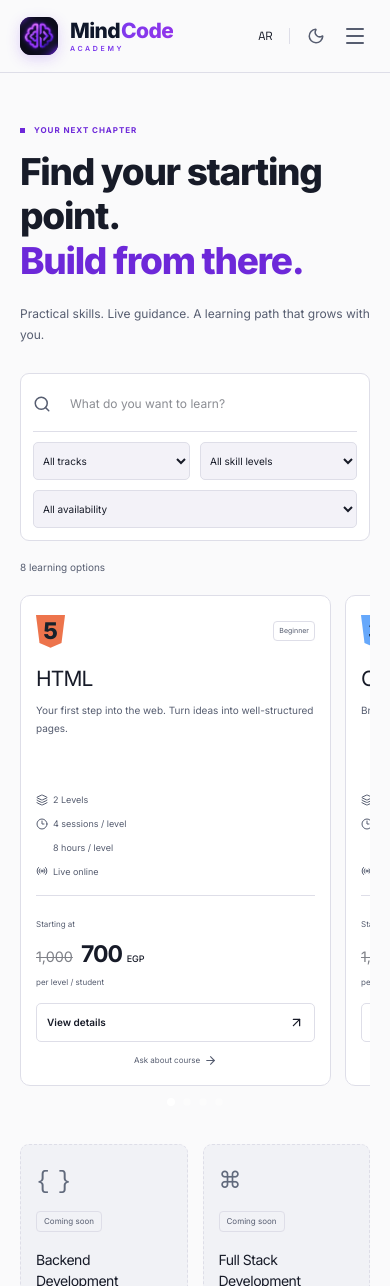
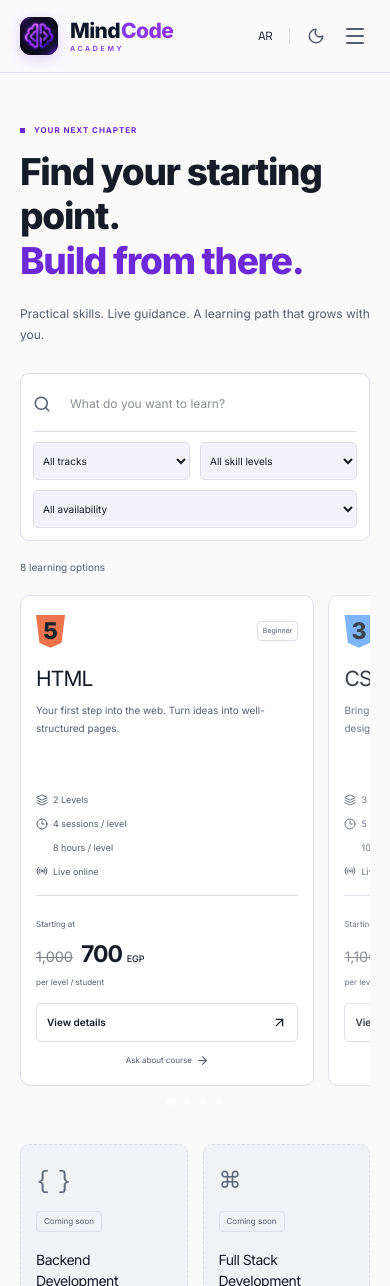
Before and after one commit to ramadan-alaa/mind-code, a React (Vite) app: page /courses in a window 390 px wide. Shown: the top 1286 px of the page. Built offline with nearby package versions, Linux system fonts and the light colour scheme.

Commit message:
feat: add MobileSlider component and base styles

```diff
--- a/src/components/MobileSlider.tsx
+++ b/src/components/MobileSlider.tsx
@@ -39,7 +39,7 @@ export function MobileSlider({
       className={`mobile-slider ${className}-slider`}
       modules={[Pagination]}
       pagination={{ clickable: true }}
-      slidesPerView={1.12}
+      slidesPerView={1.18}
       spaceBetween={14}
       dir={document.documentElement.dir === "rtl" ? "rtl" : "ltr"}
     >
--- a/src/styles/index.css
+++ b/src/styles/index.css
@@ -3890,3 +3890,14 @@ footer {
 .mobile-slider .swiper-pagination-bullet-active {
   opacity: 1;
 }
+
+.mobile-slider .mobile-slide > * {
+  opacity: 1 !important;
+  transform: none !important;
+}
+.mobile-slider {
+  overflow: hidden;
+}
+.mobile-slider .mobile-slide:not(.swiper-slide-active) {
+  opacity: 0.85;
+}
```
